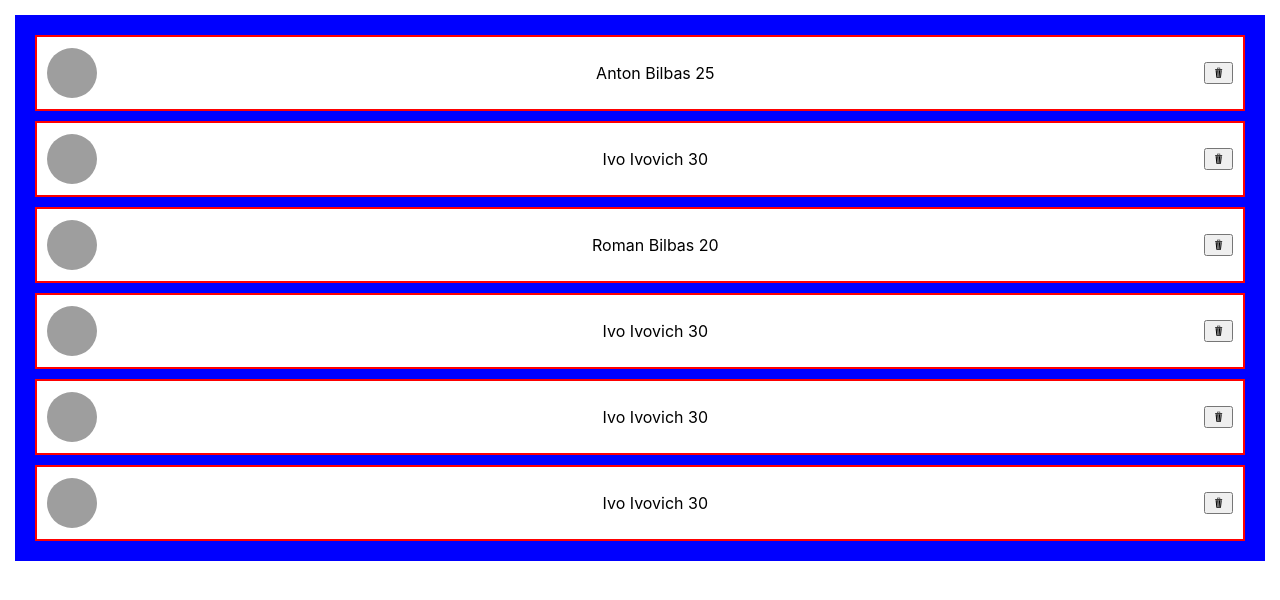
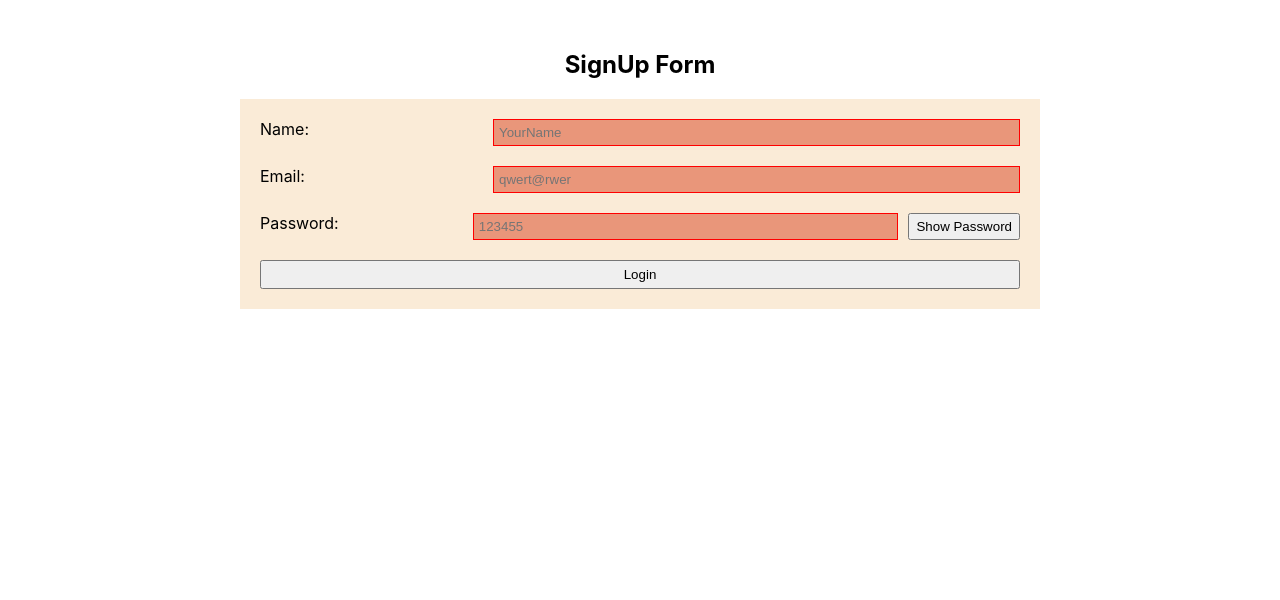
Before and after one commit to RomanBilbas/React-homework2, a React (Create React App) app: page / in a window 1280 px wide. Shown: the top 600 px of the page. Built offline with nearby package versions, Linux system fonts and the light colour scheme; grey boxes are pictures that could not be loaded.

Commit message:
add SignUpForm

```diff
--- a/package.json
+++ b/package.json
@@ -6,6 +6,7 @@
     "@testing-library/jest-dom": "^5.17.0",
     "@testing-library/react": "^13.4.0",
     "@testing-library/user-event": "^13.5.0",
+    "classnames": "^2.3.2",
     "react": "^18.2.0",
     "react-dom": "^18.2.0",
     "react-icons": "^4.12.0",
--- a/src/App.js
+++ b/src/App.js
@@ -1,10 +1,9 @@
 import "./App.css";
-import UsersList from "./Components/UsersList";
-
+import SignUpForm from "./Components/SignUp Form";
 function App() {
   return (
     <>
-      <UsersList />
+      <SignUpForm />
     </>
   );
 }
--- /dev/null
+++ b/src/Components/SignUp Form/index.jsx
@@ -0,0 +1,108 @@
+import React, { useState } from "react";
+import classNames from "classnames";
+import styles from "./style.module.css";
+const LOGIN_FORM_REG_EXP = {
+  login: /^(?=.*[A-Z].*)(?=.*[a-z].*)(?=.*\d.*)(?=.*[!#%._].*).{8,16}$/,
+  email: /^.+@.+$/,
+  password: /^(?=.*[A-Z].*)(?=.*[a-z].*)(?=.*\d.*)(?=.*[!#%._].*).{8,16}$/,
+};
+
+function SignUpForm() {
+  const [login, setLogin] = useState("");
+  const [email, setEmail] = useState("");
+  const [password, setPassword] = useState("");
+  const [showPassword, setShowPassword] = useState(false);
+
+  function handleLoginChange({ target: { value } }) {
+    setLogin(value);
+  }
+  function handleEmailChange({ target: { value } }) {
+    setEmail(value);
+  }
+  function handlePasswordChange({ target: { value } }) {
+    setPassword(value);
+  }
+  function handleTogglePassword() {
+    setShowPassword(!showPassword);
+  }
+  function handleSubmit(e) {
+    e.preventDefault();
+
+    setLogin("");
+    setEmail("");
+    setPassword("");
+  }
+
+  const loginClassName = classNames(styles.formInput, {
+    [styles.valid]: LOGIN_FORM_REG_EXP.login.test(login),
+    [styles.invalid]: !LOGIN_FORM_REG_EXP.login.test(login),
+  });
+  const emailClassName = classNames(styles.formInput, {
+    [styles.valid]: LOGIN_FORM_REG_EXP.email.test(email),
+    [styles.invalid]: !LOGIN_FORM_REG_EXP.email.test(email),
+  });
+  const passwordClassName = classNames(styles.formInput, {
+    [styles.valid]: LOGIN_FORM_REG_EXP.password.test(password),
+    [styles.invalid]: !LOGIN_FORM_REG_EXP.password.test(password),
+  });
+
+  return (
+    <>
+      <div className={styles.formContainer}>
+        <h2 className={styles.formTitle}>SignUp Form</h2>
+        <form className={styles.loginForm} onSubmit={handleSubmit}>
+          <label className={styles.formLabel}>
+            {""}
+            <span className={styles.labelCaption}>Name:</span>
+            <input
+              className={loginClassName}
+              type="text"
+              value={login}
+              onChange={handleLoginChange}
+              placeholder="YourName"
+              name="login"
+              autoFocus
+            />
+          </label>
+          <label className={styles.formLabel}>
+            {""}
+            <span className={styles.labelCaption}>Email:</span>
+            <input
+              className={emailClassName}
+              type="email"
+              value={email}
+              onChange={handleEmailChange}
+              placeholder="qwert@rwer"
+              name="email"
+            />
+          </label>
+          <label className={styles.formLabel}>
+            {""}
+            <span className={styles.labelCaption}>Password:</span>
+            <input
+              className={passwordClassName}
+              type={showPassword ? "text" : "password"}
+              value={password}
+              onChange={handlePasswordChange}
+              placeholder="123455"
+              name="password"
+            />
+            <button
+              className={styles.togglePasswordBtn}
+              type="button"
+              onClick={handleTogglePassword}
+            >
+              {showPassword ? "Hide Password" : "Show Password"}
+            </button>
+          </label>
+
+          <button className={styles.loginBtn} type="submit">
+            Login
+          </button>
+        </form>
+      </div>
+    </>
+  );
+}
+
+export default SignUpForm;
--- /dev/null
+++ b/src/Components/SignUp Form/style.module.css
@@ -0,0 +1,52 @@
+.formContainer {
+  margin: 20px auto;
+  width: 100%;
+  height: 100%;
+  max-height: 900px;
+  min-height: 500px;
+  max-width: 800px;
+  min-width: 300px;
+  padding: 10px;
+}
+
+.formTitle {
+  text-align: center;
+}
+
+.loginForm {
+  display: flex;
+  flex-direction: column;
+  padding: 10px;
+  background-color: antiquewhite;
+}
+
+.formLabel {
+  display: flex;
+  flex-wrap: wrap;
+  gap: 10px;
+  padding: 10px;
+}
+
+.labelCaption {
+  flex: 1 1 150px;
+}
+
+.formInput {
+  padding: 5px;
+  flex: 5 1 150px;
+  outline: none;
+}
+.loginBtn {
+  padding: 5px;
+  margin: 10px;
+}
+
+.valid {
+  background-color: aquamarine;
+  border: 1px solid green;
+}
+
+.invalid {
+  background-color: darksalmon;
+  border: 1px solid red;
+}
```
Also changed, not shown: 1 other file (tests, documents, lock files or other folders).
